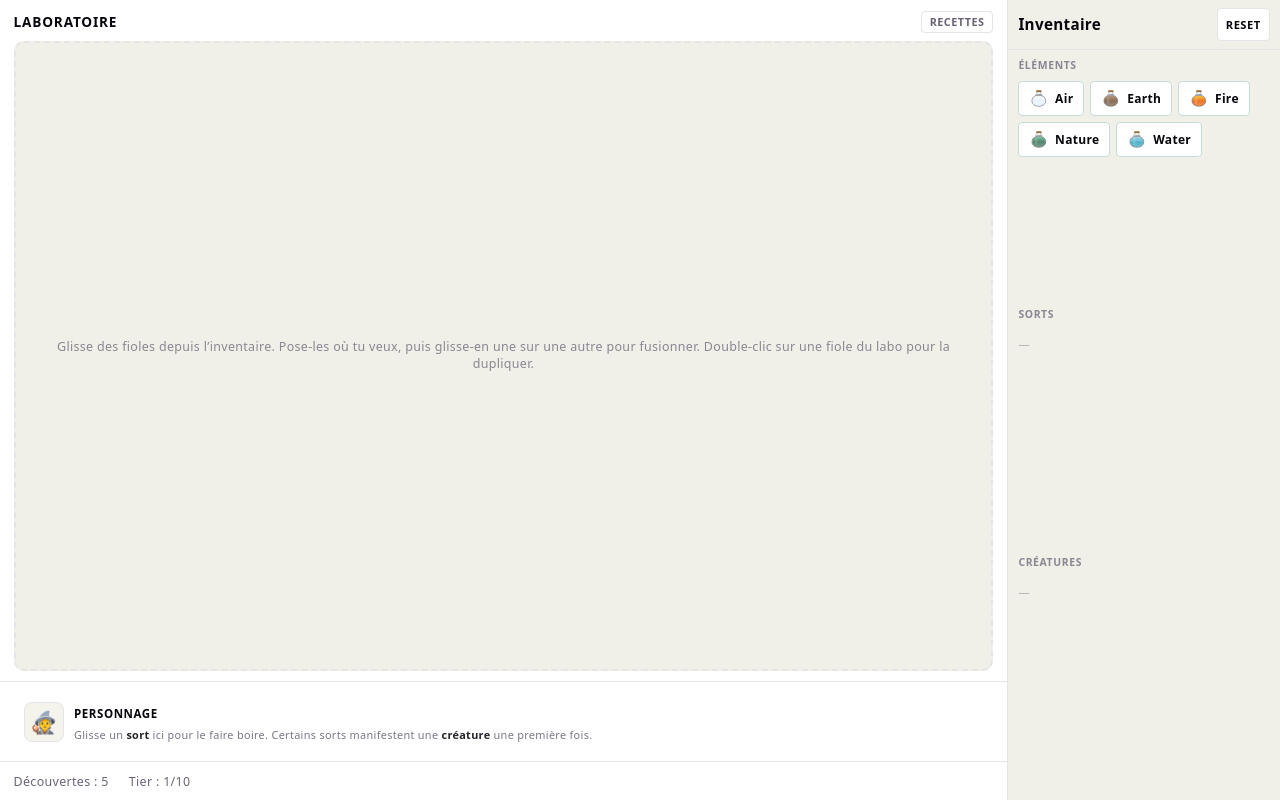
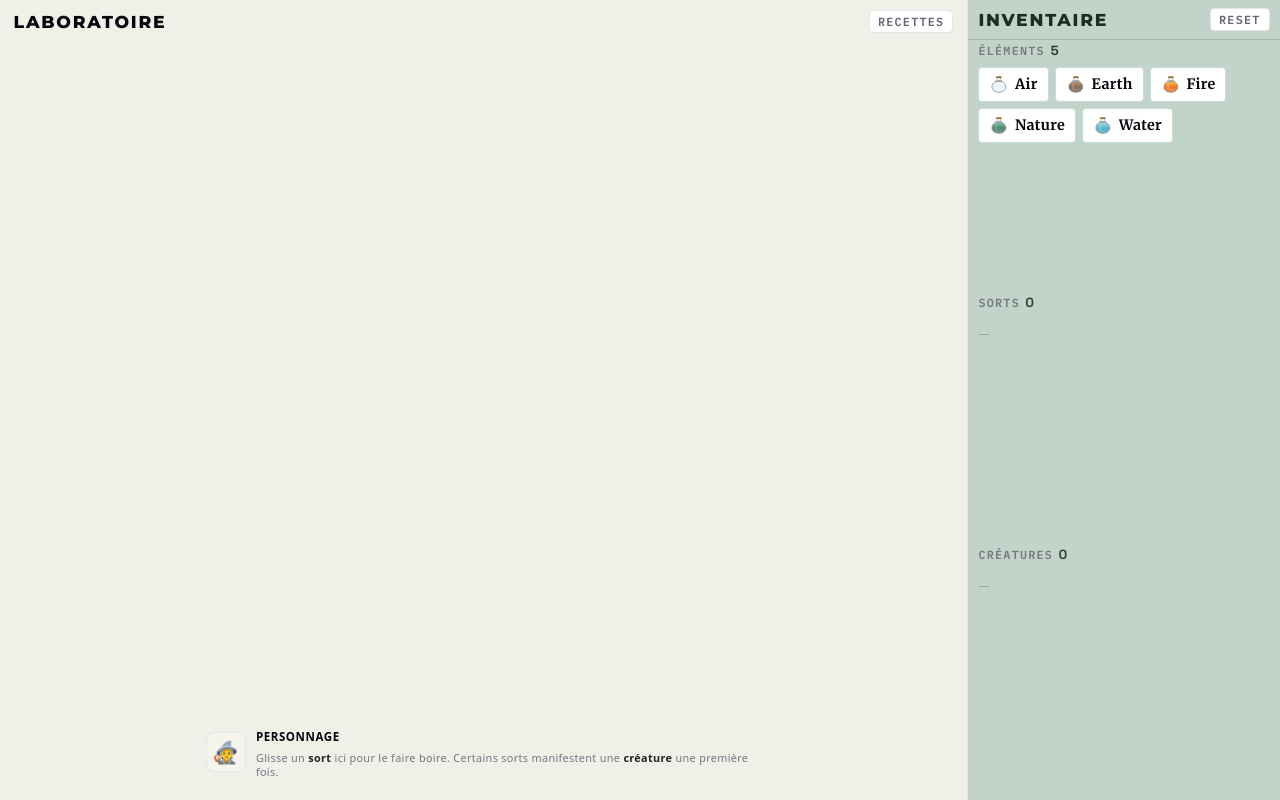
Before and after one commit to SteveRothier/Alchemix, a React (Vite) app: page /#/ in a window 1280 px wide. Built offline with nearby package versions, Linux system fonts and the light colour scheme.

Commit message:
Ajout de style pour l'inventaire et changement de la logique pour drag une carte depuis l'inventaire

```diff
--- a/index.html
+++ b/index.html
@@ -5,6 +5,12 @@
     <link rel="icon" type="image/svg+xml" href="/favicon.svg" />
     <meta name="viewport" content="width=device-width, initial-scale=1.0" />
     <title>Alchemix</title>
+    <link rel="preconnect" href="https://fonts.googleapis.com" />
+    <link rel="preconnect" href="https://fonts.gstatic.com" crossorigin />
+    <link
+      href="https://fonts.googleapis.com/css2?family=IBM+Plex+Mono:wght@600;700&family=Merriweather:wght@700&family=Montserrat:wght@700;800&family=Space+Grotesk:wght@700&display=swap"
+      rel="stylesheet"
+    />
   </head>
   <body>
     <div id="root"></div>
--- a/src/components/game/LabCanvas.tsx
+++ b/src/components/game/LabCanvas.tsx
@@ -20,11 +20,11 @@ export function LabCanvas({
   onDuplicatePlaced,
 }: LabCanvasProps) {
   return (
-    <div className="flex min-h-0 min-w-0 flex-1 flex-col gap-[0.45rem]">
-      <div className="flex min-w-0 shrink-0 items-center justify-between gap-2">
-        <h2 className="lab-canvasTitle">Laboratoire</h2>
+    <div className="relative h-full min-h-0 min-w-0">
+      <div className="pointer-events-none absolute left-0 right-0 top-0 z-20 flex min-w-0 items-start justify-between gap-2 px-[0.85rem] pt-[0.65rem]">
+        <h2 className="lab-canvasTitle pointer-events-auto">Laboratoire</h2>
         <Link
-          className="lab-recipesBtn"
+          className="lab-recipesBtn pointer-events-auto"
           to="/recipes"
           title="Gérer les combinaisons de fioles"
         >
@@ -33,7 +33,7 @@ export function LabCanvas({
       </div>
       <div
         ref={canvasRef}
-        className="lab-canvas"
+        className="lab-canvas lab-canvas--fill"
         aria-label="Zone de placement des fioles"
       >
         {placed.map((p, i) => {
@@ -50,13 +50,6 @@ export function LabCanvas({
             />
           )
         })}
-        {placed.length === 0 && (
-          <p className="lab-canvasHint">
-            Glisse des fioles depuis l’inventaire. Pose-les où tu veux, puis
-            glisse-en une sur une autre pour fusionner. Double-clic sur une
-            fiole du labo pour la dupliquer.
-          </p>
-        )}
       </div>
     </div>
   )
--- a/src/components/inventory/InventoryPanel.tsx
+++ b/src/components/inventory/InventoryPanel.tsx
@@ -14,17 +14,21 @@ function InventorySection({
   title: string
   vials: Vial[]
 }) {
+  const n = vials.length
   return (
     <section
-      className="lab-invSectionScroll flex min-h-0 flex-1 flex-col gap-1 overflow-y-auto overflow-x-hidden [scrollbar-gutter:stable]"
-      aria-label={title}
+      className="lab-invSectionScroll flex min-h-0 flex-1 flex-col gap-1 overflow-y-auto overflow-x-hidden"
+      aria-label={`${title}, ${n} fiole${n > 1 ? 's' : ''}`}
     >
-      <h3 className="lab-invSectionTitle">{title}</h3>
+      <h3 className="lab-invSectionHeading m-0 pr-[0.65rem]">
+        <span className="lab-invSectionTitle">{title}</span>
+        <span className="lab-invSectionCount">{n}</span>
+      </h3>
       {vials.length === 0 ? (
-        <p className="lab-invEmpty">—</p>
+        <p className="lab-invEmpty pr-[0.65rem]">—</p>
       ) : (
         <div
-          className="flex flex-wrap content-start items-center justify-start gap-[6px]"
+          className="flex flex-wrap content-start items-center justify-start gap-[6px] pr-[0.65rem]"
           role="list"
         >
           {vials.map((vial) => (
@@ -42,7 +46,7 @@ export function InventoryPanel({
   creatures,
 }: InventoryPanelProps) {
   return (
-    <div className="lab-invPanelRoot flex min-h-0 flex-1 flex-col gap-[0.45rem] overflow-hidden px-[0.65rem] pb-2 pt-1">
+    <div className="lab-invPanelRoot flex min-h-0 flex-1 flex-col gap-[0.45rem] overflow-hidden pl-[0.65rem] pr-0 pb-2 pt-1">
       <InventorySection title="Éléments" vials={elements} />
       <InventorySection title="Sorts" vials={spells} />
       <InventorySection title="Créatures" vials={creatures} />
--- a/src/components/lab/alchemixLab.css
+++ b/src/components/lab/alchemixLab.css
@@ -4,20 +4,72 @@
  * VialChip : classes racine .lab-*.
  */
 
+/* Colonne inventaire : fond uni alchimie (variables --lab-inventory-* dans index.css). */
+.alchemix-lab .lab-inventoryColumn {
+  background-color: var(--lab-inventory-bg);
+  color: var(--text);
+}
+
+.alchemix-lab .lab-inventoryColumn-header {
+  border-bottom-color: var(--lab-inventory-divider);
+}
+
+.alchemix-lab .lab-invPanelRoot {
+  background-color: transparent;
+}
+
+/* Scroll inventaire : piste quasi invisible, curseur fin, collé au bord droit de la colonne. */
+.alchemix-lab .lab-inventoryColumn .lab-invSectionScroll {
+  scrollbar-width: thin;
+  scrollbar-color: color-mix(in srgb, var(--text-h) 12%, transparent) transparent;
+}
+
+.alchemix-lab .lab-inventoryColumn .lab-invSectionScroll:hover {
+  scrollbar-color: color-mix(in srgb, var(--text-h) 22%, transparent) transparent;
+}
+
+.alchemix-lab .lab-inventoryColumn .lab-invSectionScroll::-webkit-scrollbar {
+  width: 4px;
+}
+
+.alchemix-lab .lab-inventoryColumn .lab-invSectionScroll::-webkit-scrollbar-track {
+  background: transparent;
+}
+
+.alchemix-lab .lab-inventoryColumn .lab-invSectionScroll::-webkit-scrollbar-thumb {
+  background: color-mix(in srgb, var(--text-h) 14%, transparent);
+  border-radius: 999px;
+}
+
+.alchemix-lab .lab-inventoryColumn .lab-invSectionScroll:hover::-webkit-scrollbar-thumb {
+  background: color-mix(in srgb, var(--text-h) 26%, transparent);
+}
+
 .alchemix-lab .lab-inventoryTitle {
   margin: 0;
-  font-size: 0.95rem;
+  font-family: var(--font-lab-heading);
+  font-size: clamp(0.88rem, 0.8rem + 0.35vw, 1.1rem);
+  font-weight: 800;
+  text-transform: uppercase;
+  letter-spacing: 1.75px;
+  color: var(--lab-inventory-title, var(--text-h));
+  min-width: 0;
+}
+
+/* Recettes, Reset, titres de sections inventaire : IBM Plex Mono. */
+.alchemix-lab .lab-recipesBtn,
+.alchemix-lab .lab-recipesLink,
+.alchemix-lab .lab-resetBtn,
+.alchemix-lab .lab-invSectionTitle {
+  font-family: 'IBM Plex Mono', ui-monospace, monospace;
+  font-size: clamp(0.68rem, 0.64rem + 0.12vw, 0.75rem);
   font-weight: 600;
-  color: var(--text-h);
-  min-width: 0;
+  text-transform: uppercase;
+  letter-spacing: 1.25px;
 }
 
 .alchemix-lab .lab-recipesLink {
   padding: 0.25rem 0.45rem;
-  font-size: 0.68rem;
-  font-weight: 600;
-  text-transform: uppercase;
-  letter-spacing: 0.04em;
   border: 1px solid var(--border);
   border-radius: 4px;
   background: var(--bg);
@@ -35,62 +87,45 @@
   outline-offset: 2px;
 }
 
-.alchemix-lab .lab-resetBtn {
-  flex-shrink: 0;
-  padding: 0.25rem 0.5rem;
-  font-size: 0.7rem;
-  font-weight: 600;
-  text-transform: uppercase;
-  letter-spacing: 0.04em;
-  border: 1px solid var(--border);
-  border-radius: 4px;
-  background: var(--bg);
-  color: var(--text-h);
-  cursor: pointer;
-}
-
-.alchemix-lab .lab-resetBtn:hover {
-  border-color: #c1121f;
-  color: #c1121f;
-  background: color-mix(in srgb, #c1121f 8%, var(--bg));
-}
-
-.alchemix-lab .lab-resetBtn:focus-visible {
-  outline: 2px solid var(--accent);
-  outline-offset: 2px;
-}
-
 .alchemix-lab .lab-canvasTitle {
   margin: 0;
-  font-size: 0.85rem;
-  font-weight: 600;
+  font-family: var(--font-lab-heading);
+  font-size: clamp(0.88rem, 0.8rem + 0.35vw, 1.1rem);
+  font-weight: 800;
   color: var(--text-h);
   text-transform: uppercase;
-  letter-spacing: 0.06em;
+  letter-spacing: 1.75px;
   min-width: 0;
 }
 
-.alchemix-lab .lab-recipesBtn {
+/* Même pastille que Recettes (lien) : bordure, fond, texte atténué, survol accent. */
+.alchemix-lab .lab-recipesBtn,
+.alchemix-lab .lab-resetBtn {
   flex-shrink: 0;
   padding: 0.2rem 0.5rem;
-  font-size: 0.68rem;
-  font-weight: 600;
-  text-transform: uppercase;
-  letter-spacing: 0.04em;
   border: 1px solid var(--border);
   border-radius: 4px;
   background: var(--bg);
   color: var(--text-muted, var(--text));
-  text-decoration: none;
   line-height: 1.2;
 }
 
-.alchemix-lab .lab-recipesBtn:hover {
+.alchemix-lab .lab-recipesBtn {
+  text-decoration: none;
+}
+
+.alchemix-lab .lab-resetBtn {
+  cursor: pointer;
+}
+
+.alchemix-lab .lab-recipesBtn:hover,
+.alchemix-lab .lab-resetBtn:hover {
   border-color: var(--accent);
   color: var(--accent);
 }
 
-.alchemix-lab .lab-recipesBtn:focus-visible {
+.alchemix-lab .lab-recipesBtn:focus-visible,
+.alchemix-lab .lab-resetBtn:focus-visible {
   outline: 2px solid var(--accent);
   outline-offset: 2px;
 }
@@ -99,41 +134,65 @@
   position: relative;
   flex: 1;
   min-height: 0;
-  border: 2px dashed var(--border);
+  border: none;
   border-radius: 10px;
-  /* Même fond que la colonne inventaire : sinon contraste différent → bordures color-mix paraissent autres */
   background: var(--panel-bg, var(--code-bg));
   overflow: hidden;
-  transition:
-    border-color 0.15s,
-    background 0.15s;
+  transition: background 0.15s;
 }
 
-.alchemix-lab .lab-canvasHint {
+/* Canvas sur toute la colonne gauche (shell : section absolute inset-0). */
+.alchemix-lab .lab-canvas.lab-canvas--fill {
   position: absolute;
   inset: 0;
+  flex: none;
+  min-height: 0;
+  border-radius: 0;
+  border: none;
+  box-sizing: border-box;
+}
+
+/* Titre + compteur sur une ligne, le chiffre collé au texte (pas justify-between). */
+.alchemix-lab .lab-invSectionHeading {
   display: flex;
-  align-items: center;
-  justify-content: center;
-  text-align: center;
-  padding: 1rem 1.25rem;
+  flex-wrap: wrap;
+  align-items: baseline;
+  gap: 0.35em;
   margin: 0;
-  font-size: 0.78rem;
-  line-height: 1.35;
-  color: var(--text);
-  opacity: 0.75;
-  pointer-events: none;
+  padding-bottom: 0.3rem;
+  line-height: 1.1;
+}
+
+.alchemix-lab .lab-invSectionHeading .lab-invSectionTitle {
+  margin: 0;
+}
+
+.alchemix-lab .lab-invSectionCount {
+  flex-shrink: 0;
+  font-family: var(--font-lab-number);
+  font-size: clamp(0.72rem, 0.66rem + 0.22vw, 0.88rem);
+  font-weight: 700;
+  letter-spacing: 0.5px;
+  font-variant-numeric: tabular-nums;
+  color: var(--lab-inventory-title, var(--text-h));
+  opacity: 0.88;
+  line-height: 1;
+}
+
+.alchemix-lab .lab-leftHudCharacter {
+  background: linear-gradient(
+    to top,
+    color-mix(in srgb, var(--panel-bg, var(--code-bg)) 96%, transparent) 0%,
+    color-mix(in srgb, var(--panel-bg, var(--code-bg)) 55%, transparent) 45%,
+    transparent 100%
+  );
 }
 
 .alchemix-lab .lab-invSectionTitle {
   margin: 0;
   flex-shrink: 0;
-  font-size: 0.65rem;
-  font-weight: 700;
-  text-transform: uppercase;
-  letter-spacing: 0.06em;
   color: var(--text);
-  opacity: 0.75;
+  opacity: 0.82;
 }
 
 .alchemix-lab .lab-invEmpty {
@@ -271,12 +330,10 @@
   cursor: grabbing;
 }
 
-/* Espace réservé pendant le drag inventaire (position:fixed sur la carte) — évite le saut de grille. */
-.alchemix-lab .lab-invDragPlaceholder {
-  flex-shrink: 0;
+/* Clone sous body pendant le drag inventaire (l’item liste reste visible). */
+.lab-invDragGhost {
+  pointer-events: none;
   box-sizing: border-box;
-  pointer-events: none;
-  visibility: hidden;
 }
 
 /* --- VialChip --- */
@@ -378,7 +435,8 @@
 .lab-chipInventory .lab-meta {
   flex-direction: row;
   align-items: center;
-  gap: 0;
+  gap: 0.35rem;
+  min-width: 0;
 }
 
 .lab-name {
@@ -395,8 +453,9 @@
 }
 
 .lab-chipInventory .lab-name {
-  font-size: 0.75rem;
-  font-weight: 700;
+  font-family: var(--font-lab-name);
+  font-size: clamp(0.78rem, 0.72rem + 0.22vw, 0.9rem);
+  font-weight: 600;
   text-align: left;
 }
 
@@ -413,8 +472,11 @@
 }
 
 .lab-rarity {
-  font-size: 0.65rem;
-  text-transform: capitalize;
+  font-family: 'IBM Plex Mono', ui-monospace, monospace;
+  font-size: clamp(0.65rem, 0.61rem + 0.12vw, 0.75rem);
+  font-weight: 600;
+  text-transform: uppercase;
+  letter-spacing: 1.25px;
   opacity: 0.75;
 }
 
--- a/src/components/layout/AlchemixShell.tsx
+++ b/src/components/layout/AlchemixShell.tsx
@@ -12,8 +12,7 @@ import { InventoryPanel } from '../inventory/InventoryPanel'
 import { resolveFusionProduct } from '../../lib/fusion'
 import type { DrinkSpellResult } from '../../lib/drinkSpell'
 import { Draggable, registerGsapDraggable } from '../../lib/registerGsapDraggable'
-import { tierFromDiscoveryCount } from '../../lib/progression'
-import { useAlchemixStore, selectDiscoveryCount } from '../../store/useAlchemixStore'
+import { useAlchemixStore } from '../../store/useAlchemixStore'
 import '../lab/alchemixLab.css'
 
 registerGsapDraggable()
@@ -25,9 +24,6 @@ function chipFromDragTarget(target: HTMLElement): HTMLElement | null {
 export function AlchemixShell() {
   const vialsById = useAlchemixStore((s) => s.vials)
   const resetToStarters = useAlchemixStore((s) => s.resetToStarters)
-  const discoveryCount = useAlchemixStore(selectDiscoveryCount)
-  const tier = tierFromDiscoveryCount(discoveryCount)
-
   const sortName = (a: { name: string }, b: { name: string }) =>
     a.name.localeCompare(b.name, 'fr', { sensitivity: 'base' })
 
@@ -268,10 +264,10 @@ export function AlchemixShell() {
   return (
     <div className="alchemix-lab flex h-full min-h-0 min-w-0 flex-1 flex-col">
       <LabDragContext.Provider value={labDragValue}>
-        <div className="grid min-h-0 flex-1 grid-cols-[minmax(0,1fr)_minmax(200px,17rem)] gap-0 text-left max-[560px]:grid-cols-[minmax(0,1fr)_minmax(128px,32vw)]">
-          <div className="flex min-h-0 min-w-0 flex-col border-r border-[color:var(--border)]">
+        <div className="grid min-h-0 flex-1 grid-cols-[minmax(0,1fr)_minmax(220px,19.5rem)] gap-0 text-left max-[560px]:grid-cols-[minmax(0,1fr)_minmax(140px,36vw)]">
+          <div className="relative h-full min-h-0 min-w-0 border-r border-[color:var(--border)] bg-[color:var(--panel-bg,var(--code-bg))]">
             <section
-              className="flex min-h-0 flex-1 flex-col overflow-hidden border-b border-[color:var(--border)] px-[0.85rem] py-[0.65rem]"
+              className="absolute inset-0 overflow-hidden"
               aria-label="Zone de jeu"
             >
               <LabCanvas
@@ -282,25 +278,20 @@ export function AlchemixShell() {
                 onDuplicatePlaced={duplicatePlaced}
               />
             </section>
-            <section
-              className="flex shrink-0 items-center overflow-hidden border-b border-[color:var(--border)] px-[0.85rem] py-[0.45rem] [height:clamp(56px,10dvh,88px)]"
+            <div
+              className="lab-leftHudCharacter pointer-events-none absolute inset-x-0 bottom-0 z-30 p-[0.85rem] pt-12"
               aria-label="Personnage"
             >
-              <CharacterSipZone ref={characterSipRef} hint={sipHint} />
-            </section>
-            <aside
-              className="flex shrink-0 flex-wrap gap-x-5 gap-y-[0.65rem] px-[0.85rem] py-[0.45rem] text-[0.78rem] text-[color:var(--text)]"
-              aria-label="Statistiques rapides"
-            >
-              <p className="m-0">Découvertes : {discoveryCount}</p>
-              <p className="m-0">Tier : {tier}/10</p>
-            </aside>
+              <div className="pointer-events-auto mx-auto w-full max-w-xl">
+                <CharacterSipZone ref={characterSipRef} hint={sipHint} />
+              </div>
+            </div>
           </div>
           <aside
-            className="flex h-full min-h-0 min-w-0 flex-col overflow-hidden bg-[color:var(--panel-bg,var(--code-bg))]"
+            className="lab-inventoryColumn flex h-full min-h-0 min-w-0 flex-col overflow-hidden"
             aria-label="Inventaire"
           >
-            <header className="flex shrink-0 items-center justify-between gap-2 border-b border-[color:var(--border)] px-[0.65rem] py-2">
+            <header className="lab-inventoryColumn-header flex shrink-0 items-center justify-between gap-2 border-b px-[0.65rem] py-2">
               <h2 className="lab-inventoryTitle">Inventaire</h2>
               <div className="flex shrink-0 items-center gap-[0.35rem]">
                 <button
--- a/src/components/vial/VialChip.tsx
+++ b/src/components/vial/VialChip.tsx
@@ -30,11 +30,17 @@ export function VialChip({ vial, compact, inventory }: VialChipProps) {
     >
       <VialFlaskGraphic vial={vial} />
       <div className="lab-meta">
-        <span className="lab-name">{vial.name}</span>
-        {!compact && !invStyle && (
-          <span className="lab-rarity" data-rarity={vial.rarity}>
-            {vial.rarity}
-          </span>
+        {invStyle ? (
+          <span className="lab-name">{vial.name}</span>
+        ) : (
+          <>
+            <span className="lab-name">{vial.name}</span>
+            {!compact && (
+              <span className="lab-rarity" data-rarity={vial.rarity}>
+                {vial.rarity}
+              </span>
+            )}
+          </>
         )}
       </div>
     </div>
```
Also changed, not shown: src/components/inventory/InventoryVialItem.tsx (+35 -51 lines), src/index.css (+14 -0 lines), src/lib/remapSvgIdsForDomClone.ts (added, +37 -0 lines).
